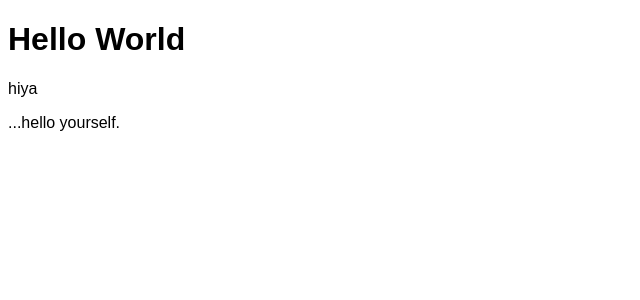
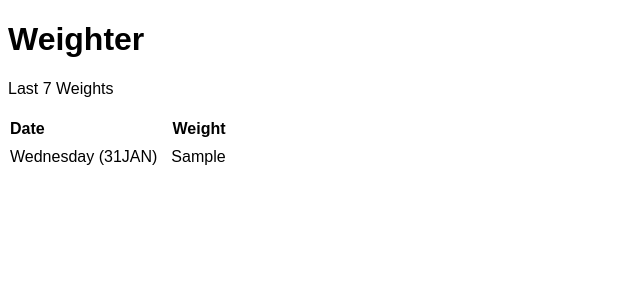
Before and after one commit to jpreardon/weighter, a PHP site: page / in a window 1280 px wide. Shown: the top 300 px of the page, without its empty margins (0-640 px from the left). Run offline with PHP 8.4, Linux system fonts and the light colour scheme; tables that the repository leaves empty or names only in its code hold one stand-in row (values such as "Sample post"); data that the repository does not hold is empty; a stand-in replaces the project's code that opens the database connection.

Commit message:
Connect PHP to MySQL to list 7 days worth of (formatted) weights

```diff
--- a/public/index.php
+++ b/public/index.php
@@ -1,16 +1,53 @@
+
+<?php
+    include 'config.php';
+    /* Connect to a MySQL database using driver invocation */
+    $dbh = new PDO($dbdsn, $dbusername, $dbpassword);
+
+    /* Grab some data */
+    $dbquery = 'SELECT date, weight FROM weights ORDER BY date DESC LIMIT 7';
+?>
+
 <!DOCTYPE html>
 <html lang="en">
     <head>
-        <title>Hello World</title>
+        <title>Weighter 3</title>
     </head>
     <style>
         body {
             font-family: sans-serif;
-        };
+        }
+
+        td, th {
+            padding: .25rem .75rem .25rem 0;
+            text-align: left;
+        }
+
+        .right-align {
+            text-align: right;
+        }
     </style>
     <body>
-        <h1>Hello World</h1>
-        <?php echo'<p>hiya</p>'; ?>
-        <p>...hello yourself.</p>
+        <h1>Weighter</h1>
+        <p>Last 7 Weights</p>
+        <table>
+            <tr>
+                <th>Date</th>
+                <th class="right-align">Weight</th>
+            </tr>
+            <?php
+                foreach ($dbh->query($dbquery) as $row) {
+                    $weekday = date_format(date_create($row['date']), 'l');
+                    $month = date_format(date_create($row['date']), 'M');
+                    $day = date_format(date_create($row['date']), 't');
+                    $weight = trim($row['weight']);
+
+                    print "<tr>";
+                    print '<td>' . $weekday . ' (' . $day . strtoupper($month) . ')' . '</td>';
+                    print '<td class="right-align">' . $weight . '</td>';
+                    print "</tr>";
+                }
+            ?>
+        </table>
     </body>
 </html>
```
Also changed, not shown: WORKLOG.md (+2 -3 lines), 1 other file.
